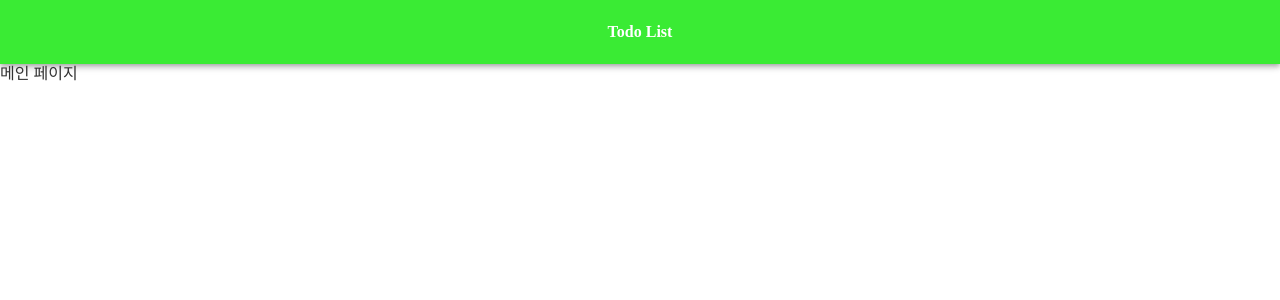
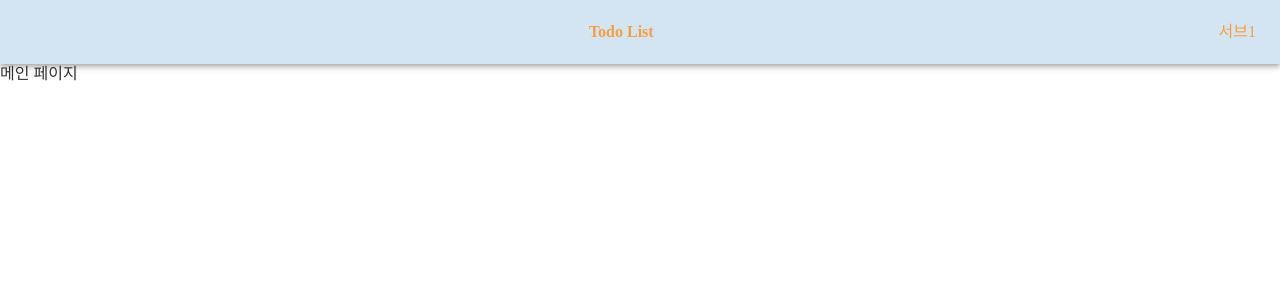
Before and after one commit to Bravetomato/react-todo-list, a React (Create React App) app: page /#/main in a window 1280 px wide. Shown: the top 300 px of the page. Built offline with nearby package versions, Linux system fonts and the light colour scheme; a web font is replaced by a local one.

Commit message:
mainpage, sub1page분리 및 초기UI 작업

```diff
--- a/src/App.js
+++ b/src/App.js
@@ -1,22 +1,29 @@
 import { AppBar, Toolbar } from "@mui/material";
-import { Routes, Route, Navigate } from "react-router-dom";
+import { Routes, Route, Navigate, useLocation, NavLink } from "react-router-dom";
 import MainPage from "./pages/MainPage";
 import Sub1Page from "./pages/Sub1Page";
 
 function App() {
+  const location = useLocation();
   return (
     <>
       <AppBar position="static">
         <Toolbar className="justify-center">
           <div className="flex-1"></div>
           <span className="font-bold">Todo List</span>
-          <div className="flex-1"></div>
+          <div className="flex-1 flex justify-end"></div>
+           {location.pathname != "/sub1" &&
+            <NavLink to="/sub1">서브1</NavLink>
+           }
+           {location.pathname == "/sub1" &&
+            <NavLink to="/main">이전</NavLink>
+           }
         </Toolbar>
       </AppBar>
       <Routes>
         <Route path="/main" element={<MainPage />} />
         <Route path="/sub1" element={<Sub1Page />} />
-        <Route path="*" element={<Navigate to="/main"/>} />
+        <Route path="*" element={<Navigate to="/main" />} />
       </Routes>
     </>
   );
--- a/src/Root.js
+++ b/src/Root.js
@@ -25,8 +25,8 @@ export default function Root() {
     },
     palette: {
       primary: {
-        main: "#3aeb34",
-        contrastText: "#ffffff",
+        main: "#d3e4f2",
+        contrastText: "#f79e45",
       },
     },
   });
```
